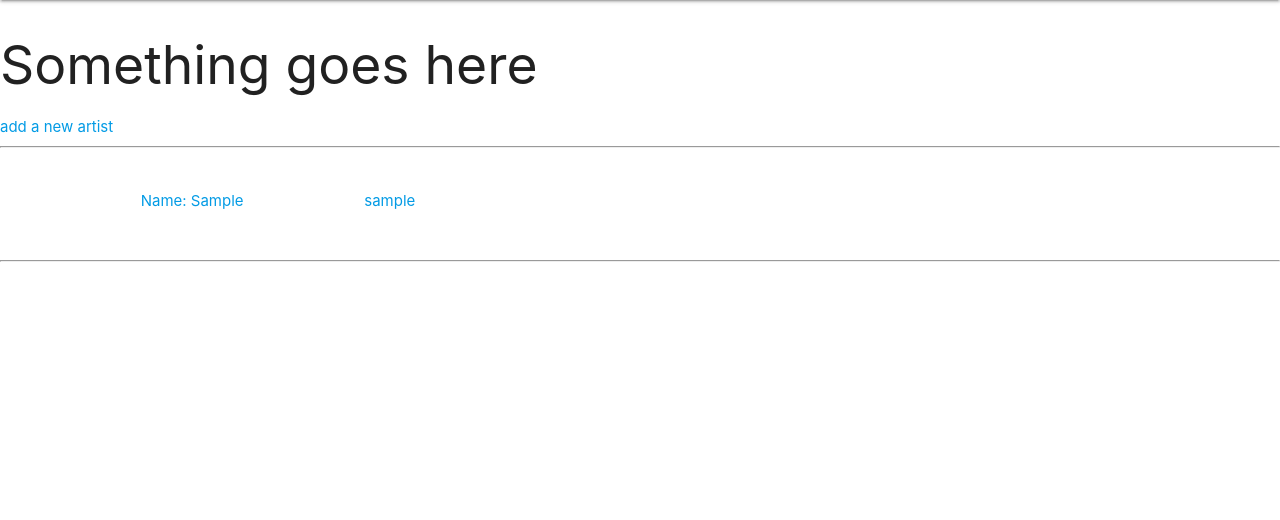
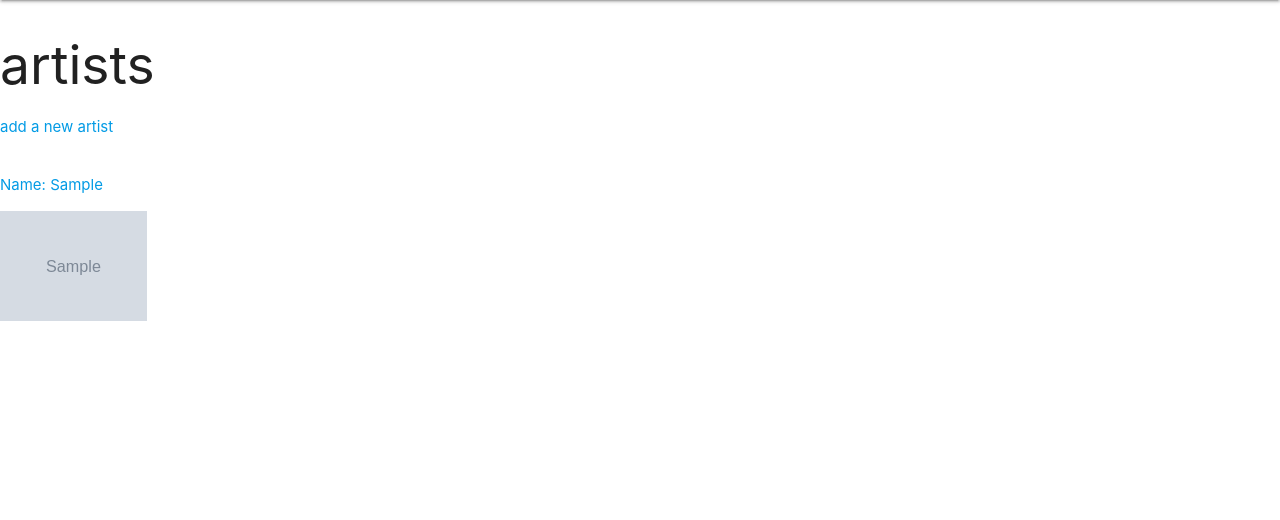
Before and after one commit to iwasnevergivenaname/monikr, a Django app: page /artist/ in a window 1280 px wide. Shown: the part 64-584 px from the top of the page. Run offline with Django 3.2, Linux system fonts and the light colour scheme; tables that the repository leaves empty hold one stand-in row (values such as "Sample post"); grey boxes marked "Sample" are stand-in pictures; parts of the project's set-up code (start-up, migrations or seed data) failed here and were passed over.

```diff
--- a/main_app/static/style.css
+++ b/main_app/static/style.css
@@ -58,18 +58,19 @@ color: pink;
     color: purple;
     font-size: 60px;
   }
-,
+
+  .base-footer,
   .homepage,
- {
+  #about-body {
     text-align: center;
   }
 
-/* .about{
+  .about{
     text-align: justify;
     padding: 0 80px 0 80px;
-} */
+  }
 
-footer {
+  footer{
     height: 15vh;
     width: 100%;
     background: linear-gradient(to right, rgb(224, 153, 165), rgb(243, 167, 243), rgb(206, 73, 206), grey);
@@ -80,17 +81,17 @@ background: linear-gradient(to right, rgb(224, 153, 165), rgb(243, 167, 243), rg
   }
 
   .grid-container {
-display: grid;
+    /* display: grid;
     grid-template-columns: auto auto auto;
     /* background-color: #2196F3; */
-padding: 10px;
+    /* padding: 10px; */ */
   }
   .grid-item {
-background-color: rgba(255, 255, 255, 0.8);
+    /* background-color: rgba(255, 255, 255, 0.8);
     border: 1px solid rgba(0, 0, 0, 0.8);
     padding: 20px;
     font-size: 30px;
-text-align: center;
+    text-align: center; */
   }
 
   .block-content{
--- a/main_app/templates/artists/index.html
+++ b/main_app/templates/artists/index.html
@@ -1,27 +1,30 @@
-
 {% extends 'base.html' %}
 {% load static %}
 {% block content %}
-  <h2>Something goes here</h2>
+
+  <h2>artists</h2>
   <!-- for alpha's knowledge, this is the view all artist page -->
     <a href="/artist/create">add a new artist</a>
-    <hr />
-  <div class="grid-container">
-    <div class="grid-container">
       {% for artist in artists %}
       <h2><a href='/artist/{{artist.id}}'></h2>
       <p>Name: {{ artist.monikr }}</p>
       </a>
-      <a href='/user/{{artist.user.username}}'>
+      <img src="{{ artist.icon }}" alt="" style="height:110px">
+        {% endfor %}
+{% endblock %}
+
+
+
+
+
+
+
+
+      {% comment %} <a href='/user/{{artist.user.username}}'>
         <p>{{artist.user.username}}</p>
-      </a>
-    </div>
-  </div>
+      </a> {% endcomment %}
 {#        {% if cat.age > 0 %}#}
 {#          <p>Age: {{ cat.age }}</p>#}
 {#        {% else %}#}
 {#          <p>Age: Kitten</p>#}
 {#        {% endif %}#}
-        <hr />
-        {% endfor %}
-{% endblock %}
```
Lines whose indentation alone changed are shown as unchanged.
